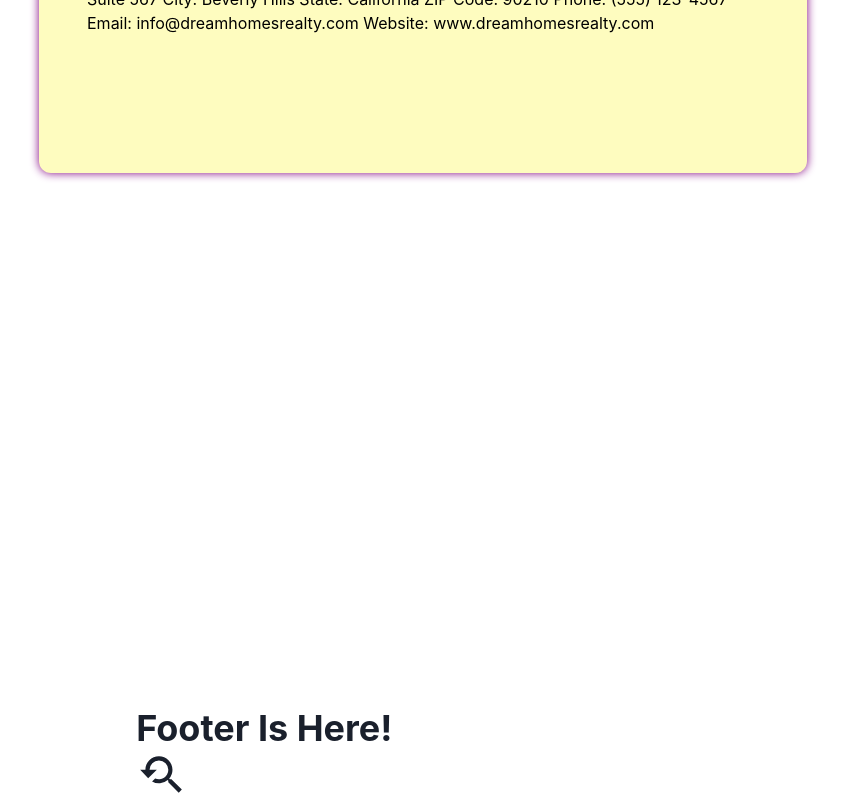
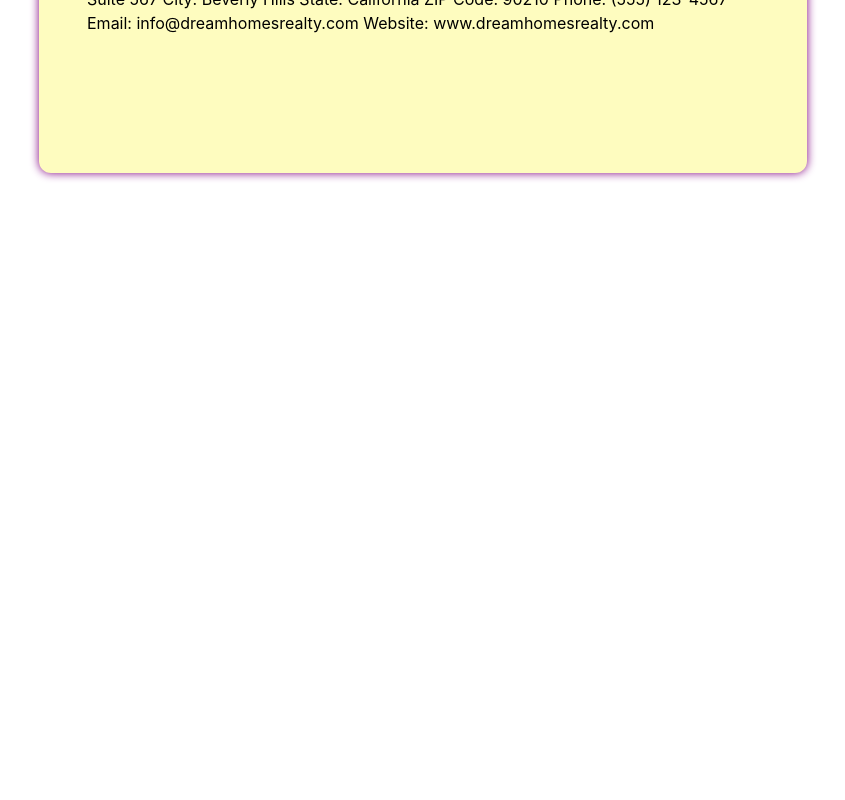
Before and after one commit to Flyingmonk01/ApnaGhar, a React (Vite) app: page / in a window 1280 px wide. Shown: the part 2753-3553 px from the top of the page, without its empty margins (217-1062 px from the left). After the commit the page ends 3460 px from the top, so only its background shows below. Built offline with nearby package versions, Linux system fonts and the light colour scheme.

Commit message:
delete footer

```diff
--- a/src/App.jsx
+++ b/src/App.jsx
@@ -6,7 +6,6 @@
 import Signup from './components/Signup/Signup';
 import About from './components/About/About';
 import Properties from './components/Properties/Properties';
-import Footer from './components/Footer/Footer';
 import Buy from './components/Buy/Buy';
 import Rent from './components/Rent/Rent';
 import Users from './components/Profile/Profile';
@@ -28,7 +27,6 @@
           <Route path='/buy' element={<Buy />} />
           <Route path='/profile' element={<Users />} />
         </Routes>
-        <Footer />
       </Router >
   )
 }
--- a/src/components/Footer/Footer.jsx
+++ /dev/null
@@ -1,14 +0,0 @@
-import { Container, Heading } from "@chakra-ui/react"
-import { MdYoutubeSearchedFor } from "react-icons/md";
-
-const Footer = () => {
-
-    return (
-        <Container>
-            <Heading>Footer Is Here!</Heading>
-            <MdYoutubeSearchedFor size={'50px'}/>
-        </Container>
-    )
-}
-
-export default Footer;
```
